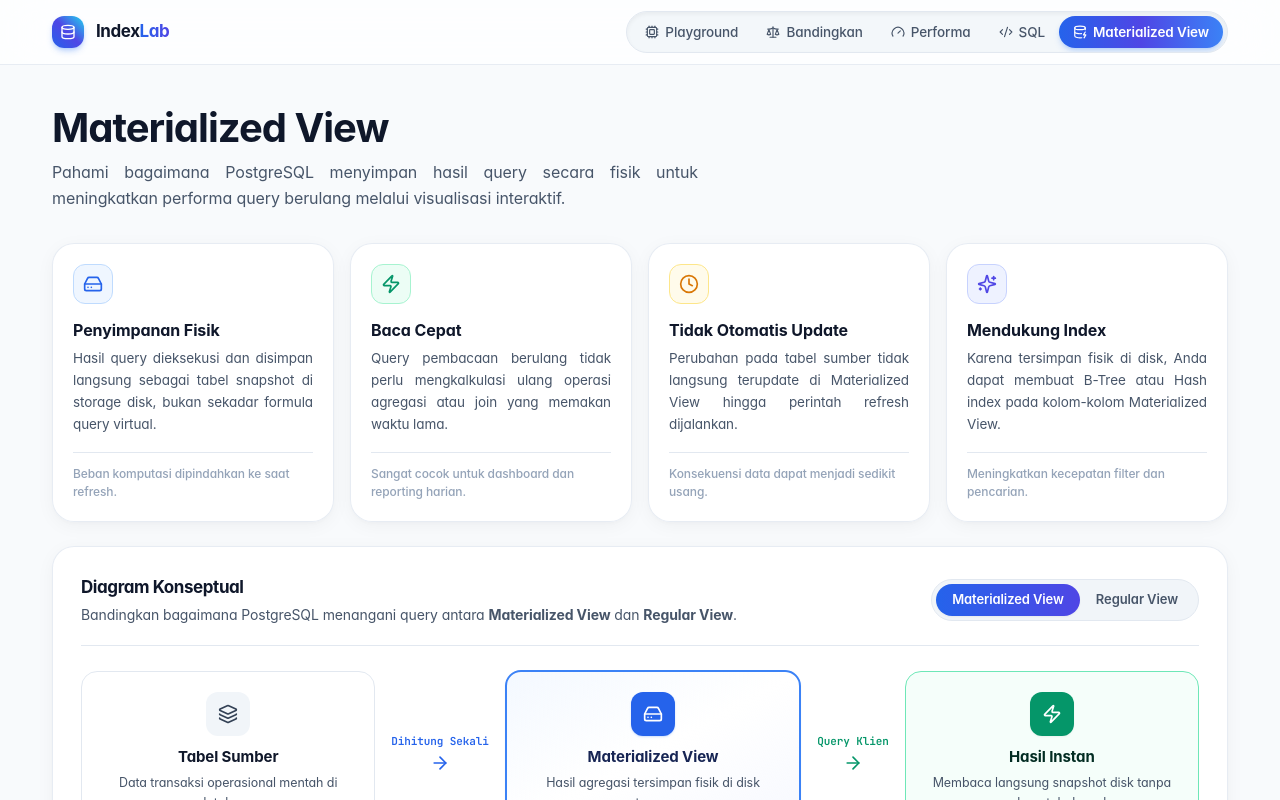
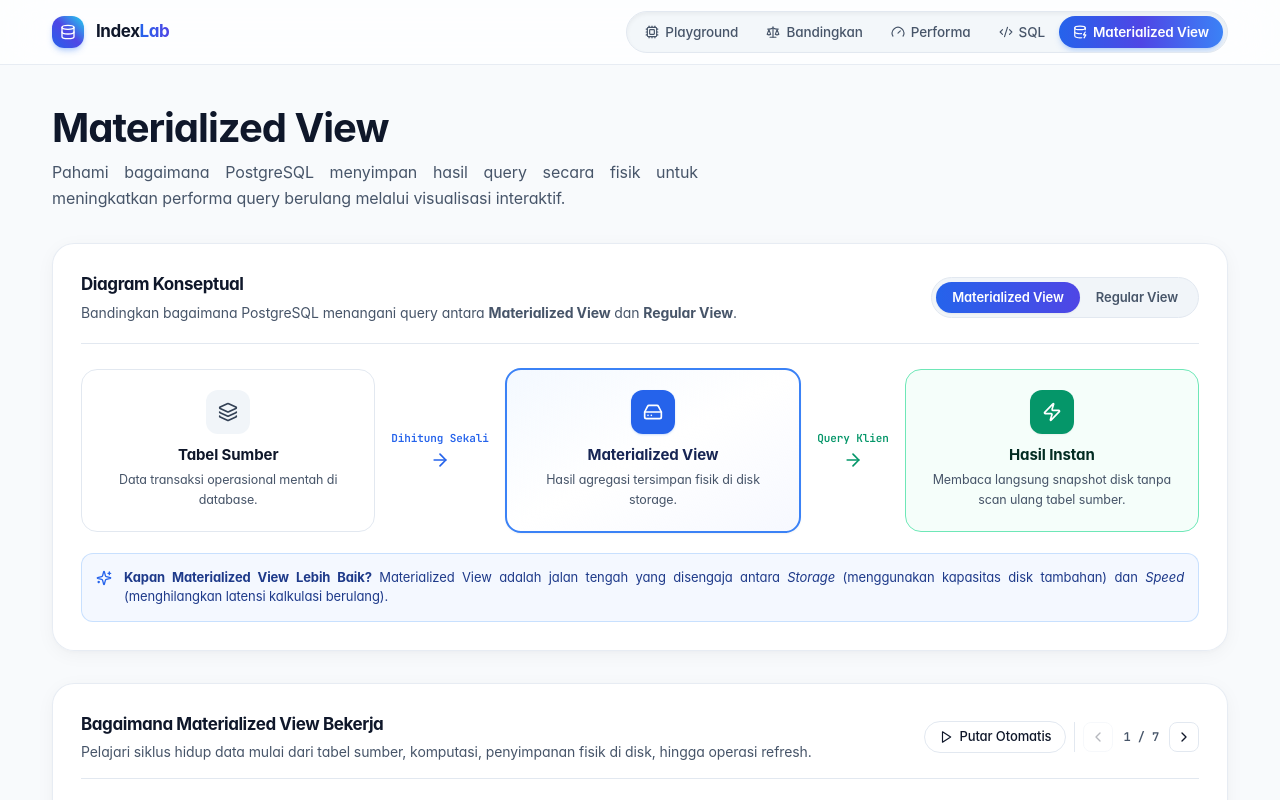
Before and after one commit to ramsyallf/indexlab-sql, a React (Vite) app: page /materialized-view in a window 1280 px wide. Shown: the top 800 px of the page. Built offline with nearby package versions, Linux system fonts and the light colour scheme.

Commit message:
feat: add MvIntroSection component for materialized view conceptual comparison

```diff
--- a/src/components/materializedview/MvIntroSection.tsx
+++ b/src/components/materializedview/MvIntroSection.tsx
@@ -18,69 +18,6 @@ export const MvIntroSection: React.FC = () => {
 
   return (
     <section className="space-y-6">
-      {/* Overview Cards */}
-      <div className="grid grid-cols-1 md:grid-cols-2 lg:grid-cols-4 gap-4">
-        <Card className="p-5 flex flex-col justify-between hover:shadow-md transition-shadow">
-          <div>
-            <span className="flex h-10 w-10 items-center justify-center rounded-xl bg-blue-50 text-blue-600 border border-blue-200">
-              <HardDrive className="h-5 w-5" />
-            </span>
-            <h4 className="mt-3.5 text-[16px] font-bold text-ink">Penyimpanan Fisik</h4>
-            <p className="mt-1.5 text-[13.5px] leading-relaxed text-ink-2 text-justify">
-              Hasil query dieksekusi dan disimpan langsung sebagai tabel snapshot di storage disk, bukan sekadar formula query virtual.
-            </p>
-          </div>
-          <div className="mt-4 pt-3 border-t border-line-soft text-[12px] font-medium text-ink-3">
-            Beban komputasi dipindahkan ke saat refresh.
-          </div>
-        </Card>
-
-        <Card className="p-5 flex flex-col justify-between hover:shadow-md transition-shadow">
-          <div>
-            <span className="flex h-10 w-10 items-center justify-center rounded-xl bg-emerald-50 text-emerald-600 border border-emerald-200">
-              <Zap className="h-5 w-5" />
-            </span>
-            <h4 className="mt-3.5 text-[16px] font-bold text-ink">Baca Cepat</h4>
-            <p className="mt-1.5 text-[13.5px] leading-relaxed text-ink-2 text-justify">
-              Query pembacaan berulang tidak perlu mengkalkulasi ulang operasi agregasi atau join yang memakan waktu lama.
-            </p>
-          </div>
-          <div className="mt-4 pt-3 border-t border-line-soft text-[12px] font-medium text-ink-3">
-            Sangat cocok untuk dashboard dan reporting harian.
-          </div>
-        </Card>
-
-        <Card className="p-5 flex flex-col justify-between hover:shadow-md transition-shadow">
-          <div>
-            <span className="flex h-10 w-10 items-center justify-center rounded-xl bg-amber-50 text-amber-600 border border-amber-200">
-              <Clock className="h-5 w-5" />
-            </span>
-            <h4 className="mt-3.5 text-[16px] font-bold text-ink">Tidak Otomatis Update</h4>
-            <p className="mt-1.5 text-[13.5px] leading-relaxed text-ink-2 text-justify">
-              Perubahan pada tabel sumber tidak langsung terupdate di Materialized View hingga perintah refresh dijalankan.
-            </p>
-          </div>
-          <div className="mt-4 pt-3 border-t border-line-soft text-[12px] font-medium text-ink-3">
-            Konsekuensi data dapat menjadi sedikit usang.
-          </div>
-        </Card>
-
-        <Card className="p-5 flex flex-col justify-between hover:shadow-md transition-shadow">
-          <div>
-            <span className="flex h-10 w-10 items-center justify-center rounded-xl bg-indigo-50 text-indigo-600 border border-indigo-200">
-              <Sparkles className="h-5 w-5" />
-            </span>
-            <h4 className="mt-3.5 text-[16px] font-bold text-ink">Mendukung Index</h4>
-            <p className="mt-1.5 text-[13.5px] leading-relaxed text-ink-2 text-justify">
-              Karena tersimpan fisik di disk, Anda dapat membuat B-Tree atau Hash index pada kolom-kolom Materialized View.
-            </p>
-          </div>
-          <div className="mt-4 pt-3 border-t border-line-soft text-[12px] font-medium text-ink-3">
-            Meningkatkan kecepatan filter dan pencarian.
-          </div>
-        </Card>
-      </div>
-
       {/* Conceptual Diagram & Interactive Comparison */}
       <Card className="p-5 sm:p-7">
         <div className="flex flex-col sm:flex-row sm:items-center justify-between gap-4 pb-5 border-b border-line-soft">
```
